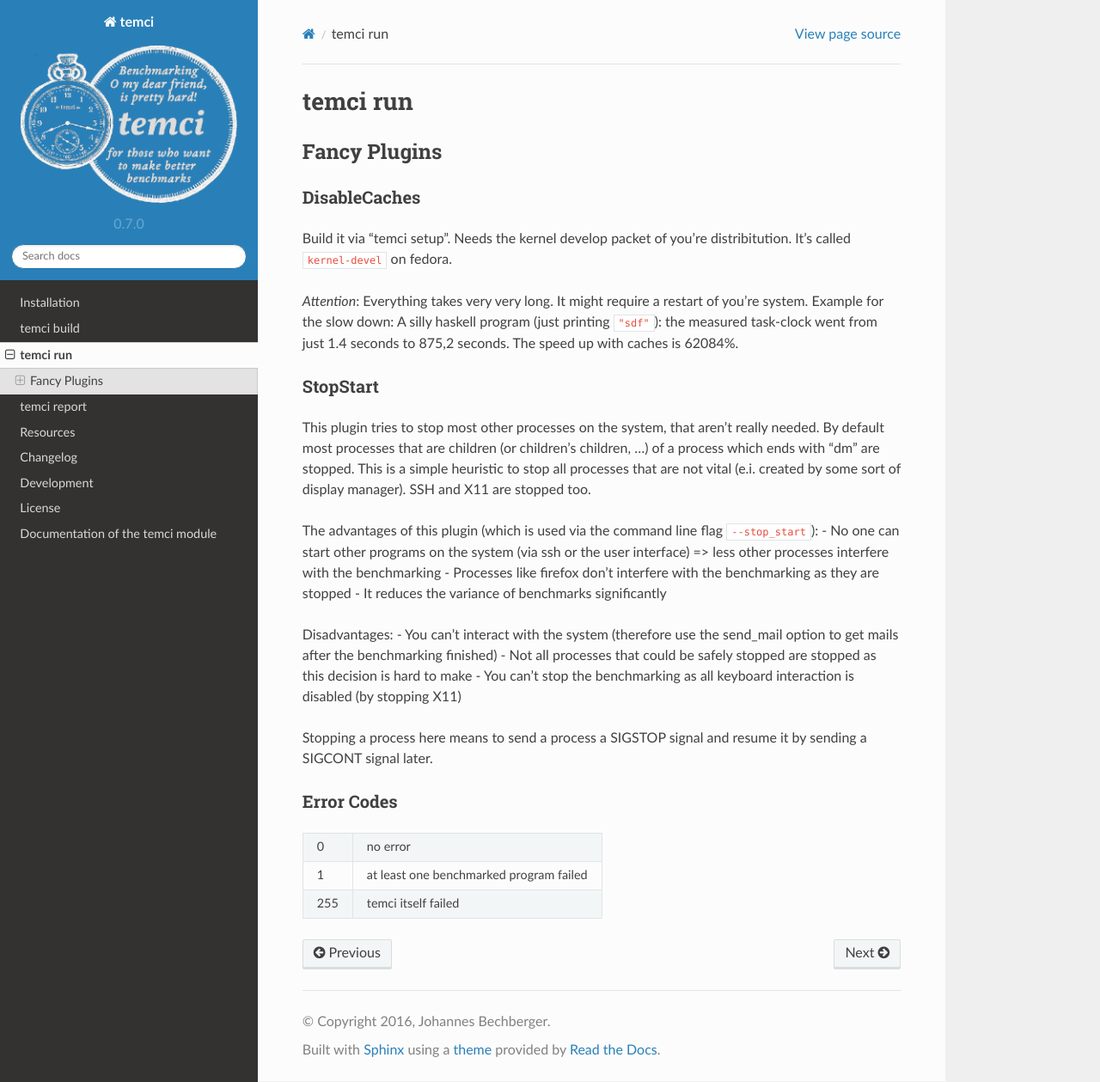
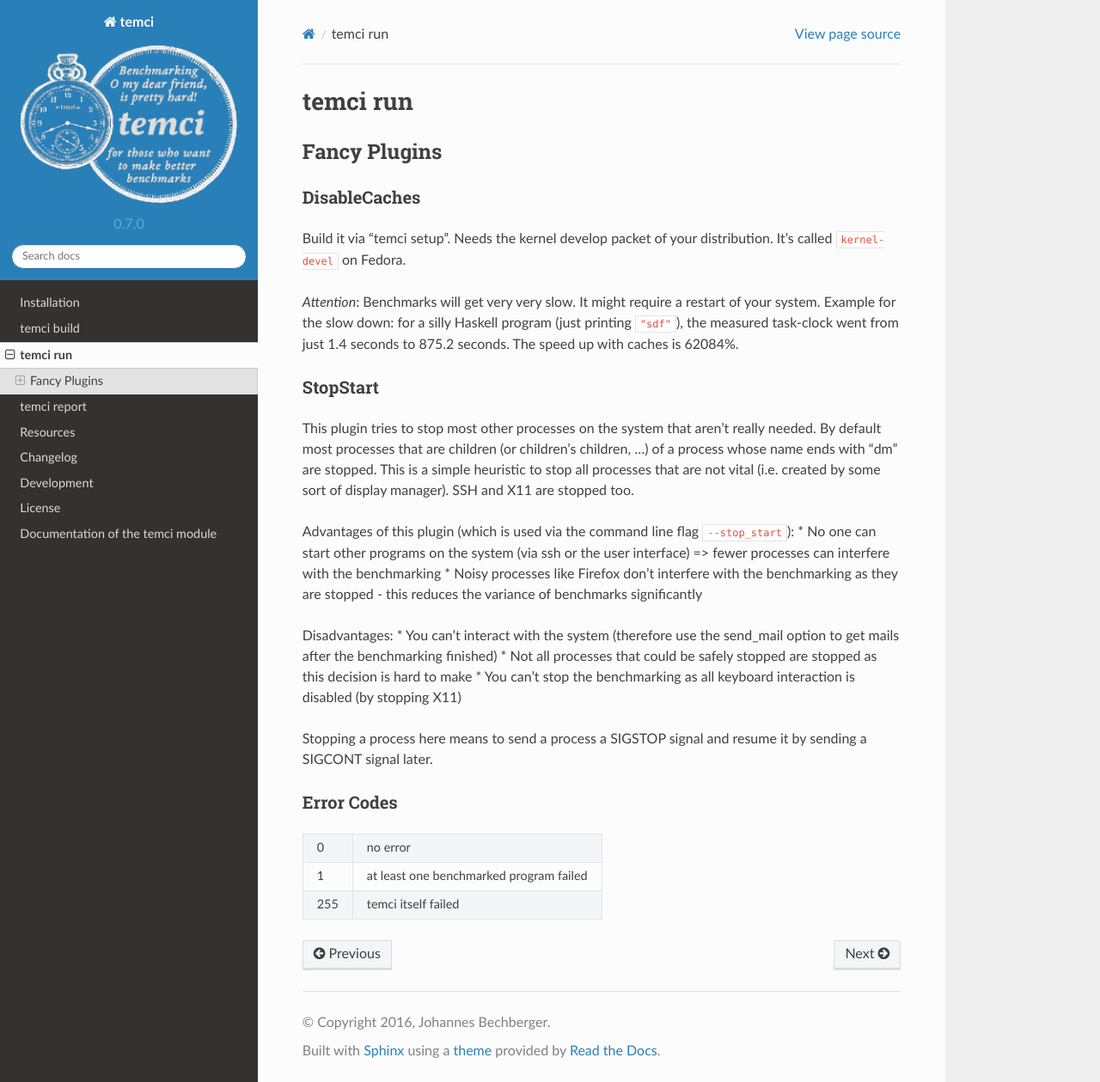
Before and after one commit to parttimenerd/temci, a Sphinx documentation site: the page built from doc/temci_run.rst, in a window 1280 px wide and 1259 px high. Shown: the whole window at 86% size. Built offline with Sphinx 7.4.7 and the Read the Docs theme 2.0.0, drawn with Linux system fonts in a browser that asks for light colours.

Commit message:
fix the worst typos

```diff
--- a/README.rst
+++ b/README.rst
@@ -198,7 +198,7 @@ How to go further from here
 
 -  Append ``--send_mail [your email adress]`` to get a mail after the
    benchmarking finished. This mail has the benchmarking result file in
-   it's appendix
+   its appendix
 -  Try to benchmark a failing program (e.g. "lsabc"). temci will create
    a new run config file (with the ending ".erroneous.yaml" that
    contains all failing run program blocks. Try to append the
--- a/doc/resources.rst
+++ b/doc/resources.rst
@@ -5,7 +5,7 @@ This a collection of additional resources that are related to temci.
 
 `Bachelor thesis <https://pp.info.uni-karlsruhe.de/thesis.php?id=261>`_
     The development of temci started as part of this bachelor thesis at the Karlsruhe
-    Institute of Technology. It's written in german.
+    Institute of Technology. It's written in German.
 
 
 Talks at conferences like the `GPN <https://entropia.de/GPN16>`_ in Karlsruhe are planned.
--- a/doc/temci_run.rst
+++ b/doc/temci_run.rst
@@ -8,35 +8,39 @@ Fancy Plugins
 DisableCaches
 ~~~~~~~~~~~~~
 
-Build it via "temci setup". Needs the kernel develop packet of you're
-distribitution. It's called ``kernel-devel`` on fedora.
+Build it via "temci setup". Needs the kernel develop packet of your
+distribution. It's called ``kernel-devel`` on Fedora.
 
-*Attention*: Everything takes very very long. It might require a restart
-of you're system. Example for the slow down: A silly haskell program
-(just printing ``"sdf"``): the measured task-clock went from just 1.4
-seconds to 875,2 seconds. The speed up with caches is 62084%.
+*Attention*: Benchmarks will get very very slow. It might require a restart
+of your system. Example for the slow down: for a silly Haskell program
+(just printing ``"sdf"``), the measured task-clock went from just 1.4
+seconds to 875.2 seconds. The speed up with caches is 62084%.
 
 StopStart
 ~~~~~~~~~
 
-This plugin tries to stop most other processes on the system, that
+This plugin tries to stop most other processes on the system that
 aren't really needed. By default most processes that are children (or
-children's children, …) of a process which ends with "dm" are stopped.
+children's children, …) of a process whose name ends with "dm" are stopped.
 This is a simple heuristic to stop all processes that are not vital
-(e.i. created by some sort of display manager). SSH and X11 are stopped
+(i.e. created by some sort of display manager). SSH and X11 are stopped
 too.
 
-The advantages of this plugin (which is used via the command line flag
-``--stop_start``): - No one can start other programs on the system (via
-ssh or the user interface) => less other processes interfere with the
-benchmarking - Processes like firefox don't interfere with the
-benchmarking as they are stopped - It reduces the variance of benchmarks
+Advantages of this plugin (which is used via the command line flag
+``--stop_start``):
+* No one can start other programs on the system (via
+ssh or the user interface) => fewer processes can interfere with the
+benchmarking
+* Noisy processes like Firefox don't interfere with the
+benchmarking as they are stopped - this reduces the variance of benchmarks
 significantly
 
-Disadvantages: - You can't interact with the system (therefore use the
-send\_mail option to get mails after the benchmarking finished) - Not
-all processes that could be safely stopped are stopped as this decision
-is hard to make - You can't stop the benchmarking as all keyboard
+Disadvantages:
+* You can't interact with the system (therefore use the
+send\_mail option to get mails after the benchmarking finished)
+* Not all processes that could be safely stopped are stopped as this decision
+is hard to make
+* You can't stop the benchmarking as all keyboard
 interaction is disabled (by stopping X11)
 
 Stopping a process here means to send a process a SIGSTOP signal and
```
Also changed, not shown: 10 other files.
